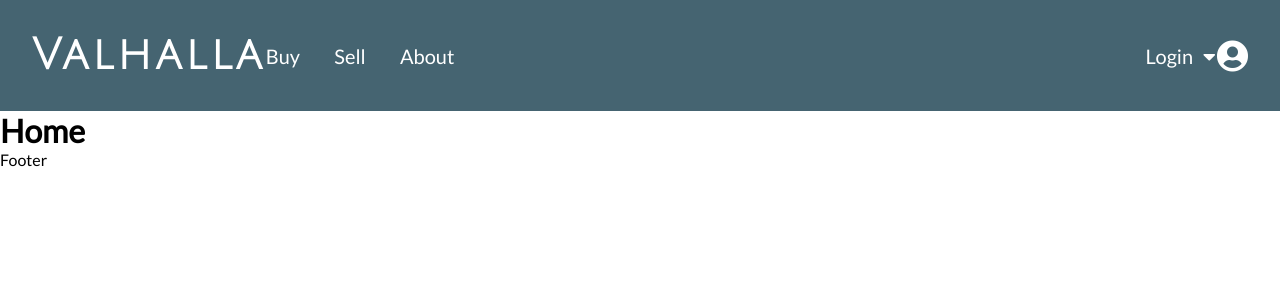
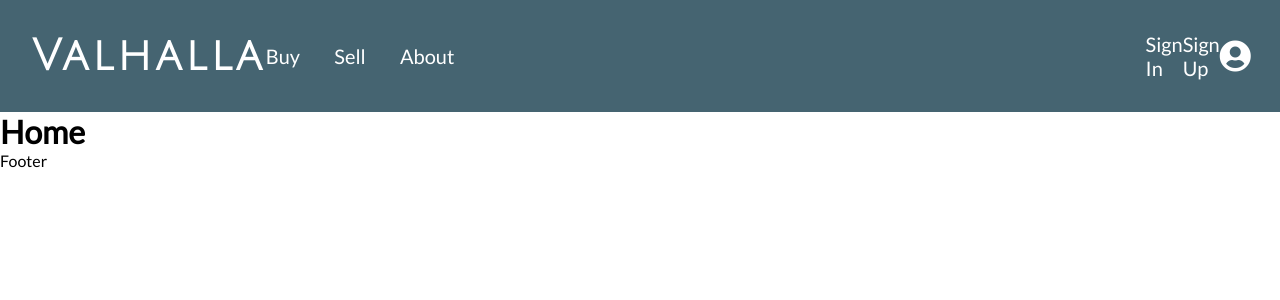
Before and after one commit to Benjamin-Kuzava/valhalla, a React (Create React App) app in the folder client/: page / in a window 1280 px wide. Shown: the top 300 px of the page. Built offline with nearby package versions, Linux system fonts and the light colour scheme.

Commit message:
temp change to nav

```diff
--- a/client/src/components/shared/Nav/Nav.jsx
+++ b/client/src/components/shared/Nav/Nav.jsx
@@ -37,12 +37,12 @@ const Nav = () => {
         <div className="info-links">{staticOptions}</div>
       </div>
       <div className="login">
-        <div>
+        {/* <div>
           Login
           <i className="fas fa-caret-down"></i>
-        </div>
+        </div> */}
         {user ? <NavLink to="/">{user}</NavLink> : null}
-        {/* {user ? authenticatedOptions : unauthenticatedOptions} */}
+        {user ? authenticatedOptions : unauthenticatedOptions}
         <i class="fas fa-user-circle"></i>
       </div>
     </nav>
```
